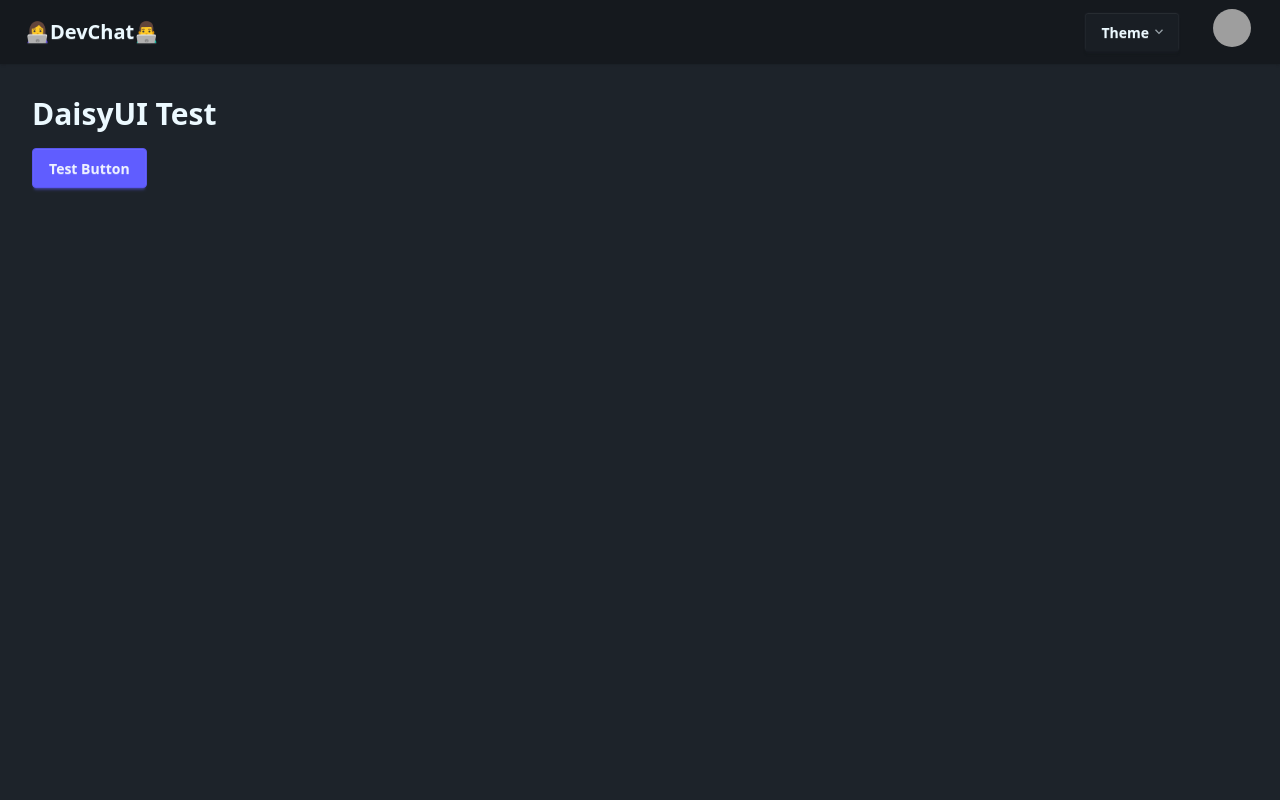
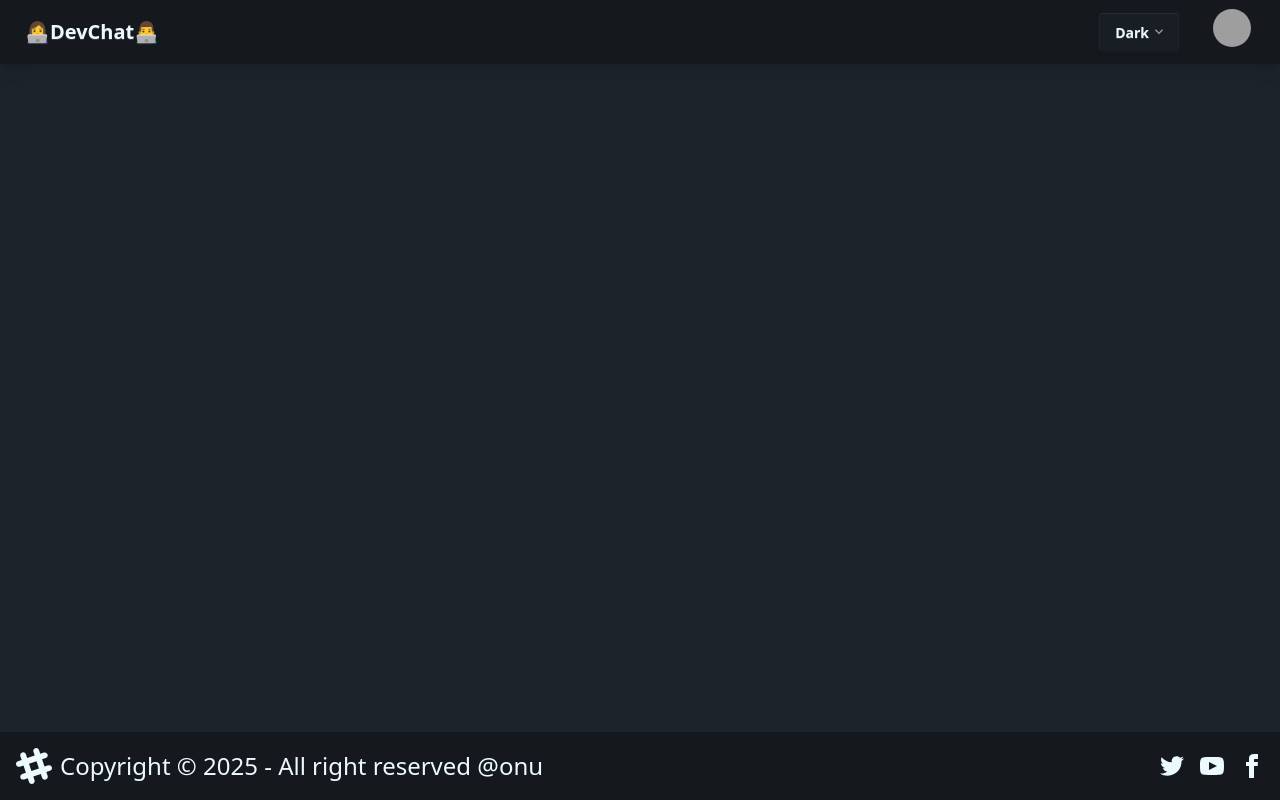
Before and after one commit to Anurag2499/devChat_Web, a React (Vite) app: page / in a window 1280 px wide. Built offline with nearby package versions, Linux system fonts and the light colour scheme; grey boxes are pictures that could not be loaded.

Commit message:
react-router + Footer

```diff
--- a/package.json
+++ b/package.json
@@ -12,7 +12,8 @@
   "dependencies": {
     "@tailwindcss/vite": "^4.1.5",
     "react": "^19.1.0",
-    "react-dom": "^19.1.0"
+    "react-dom": "^19.1.0",
+    "react-router-dom": "^7.5.3"
   },
   "devDependencies": {
     "@eslint/js": "^9.25.0",
--- a/src/App.jsx
+++ b/src/App.jsx
@@ -1,13 +1,20 @@
+import { BrowserRouter, Route, Routes } from 'react-router-dom';
 import NavBar from './NavBar';
+import Body from './Body';
+import Login from './Login';
+import Profile from './Profile';
 
 function App() {
   return (
     <>
-      <NavBar />
-      <div className="p-8">
-        <h1 className="text-3xl font-bold mb-4">DaisyUI Test</h1>
-        <button className="btn btn-primary">Test Button</button>
-      </div>
+      <BrowserRouter>
+        <Routes>
+          <Route path="/" element={<Body />}>
+            <Route path="/login" element={<Login />} />
+            <Route path="/profile" element={<Profile />} />
+          </Route>
+        </Routes>
+      </BrowserRouter>
     </>
   );
 }
--- /dev/null
+++ b/src/Body.jsx
@@ -0,0 +1,16 @@
+import React from 'react';
+import NavBar from './NavBar';
+import { Outlet } from 'react-router-dom';
+import Footer from './Footer';
+
+const Body = () => {
+  return (
+    <div>
+      <NavBar />
+      <Outlet />
+      <Footer />
+    </div>
+  );
+};
+
+export default Body;
--- /dev/null
+++ b/src/Footer.jsx
@@ -0,0 +1,59 @@
+import React from 'react';
+
+const Footer = () => {
+  return (
+    <footer className="footer sm:footer-horizontal bg-base-300 items-center p-4 fixed bottom-0">
+      <aside className="grid-flow-col items-center text-2xl">
+        <svg
+          width="36"
+          height="36"
+          viewBox="0 0 24 24"
+          xmlns="http://www.w3.org/2000/svg"
+          fillRule="evenodd"
+          clipRule="evenodd"
+          className="fill-current"
+        >
+          <path d="M22.672 15.226l-2.432.811.841 2.515c.33 1.019-.209 2.127-1.23 2.456-1.15.325-2.148-.321-2.463-1.226l-.84-2.518-5.013 1.677.84 2.517c.391 1.203-.434 2.542-1.831 2.542-.88 0-1.601-.564-1.86-1.314l-.842-2.516-2.431.809c-1.135.328-2.145-.317-2.463-1.229-.329-1.018.211-2.127 1.231-2.456l2.432-.809-1.621-4.823-2.432.808c-1.355.384-2.558-.59-2.558-1.839 0-.817.509-1.582 1.327-1.846l2.433-.809-.842-2.515c-.33-1.02.211-2.129 1.232-2.458 1.02-.329 2.13.209 2.461 1.229l.842 2.515 5.011-1.677-.839-2.517c-.403-1.238.484-2.553 1.843-2.553.819 0 1.585.509 1.85 1.326l.841 2.517 2.431-.81c1.02-.33 2.131.211 2.461 1.229.332 1.018-.21 2.126-1.23 2.456l-2.433.809 1.622 4.823 2.433-.809c1.242-.401 2.557.484 2.557 1.838 0 .819-.51 1.583-1.328 1.847m-8.992-6.428l-5.01 1.675 1.619 4.828 5.011-1.674-1.62-4.829z"></path>
+        </svg>
+        <p>Copyright © {new Date().getFullYear()} - All right reserved @onu</p>
+      </aside>
+      <nav className="grid-flow-col gap-4 md:place-self-center md:justify-self-end">
+        <a>
+          <svg
+            xmlns="http://www.w3.org/2000/svg"
+            width="24"
+            height="24"
+            viewBox="0 0 24 24"
+            className="fill-current"
+          >
+            <path d="M24 4.557c-.883.392-1.832.656-2.828.775 1.017-.609 1.798-1.574 2.165-2.724-.951.564-2.005.974-3.127 1.195-.897-.957-2.178-1.555-3.594-1.555-3.179 0-5.515 2.966-4.797 6.045-4.091-.205-7.719-2.165-10.148-5.144-1.29 2.213-.669 5.108 1.523 6.574-.806-.026-1.566-.247-2.229-.616-.054 2.281 1.581 4.415 3.949 4.89-.693.188-1.452.232-2.224.084.626 1.956 2.444 3.379 4.6 3.419-2.07 1.623-4.678 2.348-7.29 2.04 2.179 1.397 4.768 2.212 7.548 2.212 9.142 0 14.307-7.721 13.995-14.646.962-.695 1.797-1.562 2.457-2.549z"></path>
+          </svg>
+        </a>
+        <a>
+          <svg
+            xmlns="http://www.w3.org/2000/svg"
+            width="24"
+            height="24"
+            viewBox="0 0 24 24"
+            className="fill-current"
+          >
+            <path d="M19.615 3.184c-3.604-.246-11.631-.245-15.23 0-3.897.266-4.356 2.62-4.385 8.816.029 6.185.484 8.549 4.385 8.816 3.6.245 11.626.246 15.23 0 3.897-.266 4.356-2.62 4.385-8.816-.029-6.185-.484-8.549-4.385-8.816zm-10.615 12.816v-8l8 3.993-8 4.007z"></path>
+          </svg>
+        </a>
+        <a>
+          <svg
+            xmlns="http://www.w3.org/2000/svg"
+            width="24"
+            height="24"
+            viewBox="0 0 24 24"
+            className="fill-current"
+          >
+            <path d="M9 8h-3v4h3v12h5v-12h3.642l.358-4h-4v-1.667c0-.955.192-1.333 1.115-1.333h2.885v-5h-3.808c-3.596 0-5.192 1.583-5.192 4.615v3.385z"></path>
+          </svg>
+        </a>
+      </nav>
+    </footer>
+  );
+};
+
+export default Footer;
--- /dev/null
+++ b/src/Login.jsx
@@ -0,0 +1,7 @@
+import React from 'react';
+
+const Login = () => {
+  return <div>Login</div>;
+};
+
+export default Login;
--- a/src/NavBar.jsx
+++ b/src/NavBar.jsx
@@ -1,13 +1,12 @@
 import React from 'react';
 import { useEffect } from 'react';
 import { useState } from 'react';
+const themes = ['dark', 'light', 'aqua', 'valentine', 'coffee'];
 
-const themes = ['dark', 'light', 'aqua', 'valentine', 'coffee'];
-function NavBar() {
+const NavBar = () => {
   const [selectedTheme, setSelectedTheme] = useState(
     localStorage.getItem('theme') || 'dark'
   );
-
   useEffect(() => {
     document.documentElement.setAttribute('data-theme', selectedTheme);
     localStorage.setItem('theme', selectedTheme);
@@ -17,17 +16,16 @@
     setSelectedTheme(e.target.value);
   };
   const capitalize = (str) => str.charAt(0).toUpperCase() + str.slice(1);
-
   return (
-    <div className="navbar bg-base-300 shadow-sm">
-      <div className="flex-1">
-        <a className="btn btn-ghost text-xl">👩‍💻DevChat👨‍💻</a>
+    <div className="navbar bg-base-300 shadow-lg">
+      <div className="flex-1 ">
+        <a className="btn btn-ghost text-xl hover:bg-base-200">👩‍💻DevChat👨‍💻</a>
       </div>
       <div className="flex gap-2">
         {/* this is the theme dropdown */}
         <div className="dropdown">
           <div tabIndex={0} role="button" className="btn m-1">
-            Theme
+            {capitalize(selectedTheme)}
             <svg
               width="12px"
               height="12px"
@@ -38,10 +36,9 @@
               <path d="M1799 349l242 241-1017 1017L7 590l242-241 775 775 775-775z"></path>
             </svg>
           </div>
-
           <ul
             tabIndex={0}
-            className="dropdown-content bg-base-300 rounded-box z-10 w-52 p-2 shadow-2xl"
+            className="dropdown-content bg-base-300 rounded-box z-10 w-44 p-2 shadow-2xl"
           >
             {themes.map((theme) => (
               <li key={theme}>
@@ -60,7 +57,6 @@
             ))}
           </ul>
         </div>
-
         {/* this is the profile pic */}
         <div className="dropdown dropdown-end mx-5">
           <div
@@ -96,6 +92,6 @@
       </div>
     </div>
   );
-}
+};
 
 export default NavBar;
--- /dev/null
+++ b/src/Profile.jsx
@@ -0,0 +1,7 @@
+import React from 'react';
+
+const Profile = () => {
+  return <div>Profile</div>;
+};
+
+export default Profile;
```
Also changed, not shown: 1 other file (tests, documents, lock files or other folders).
